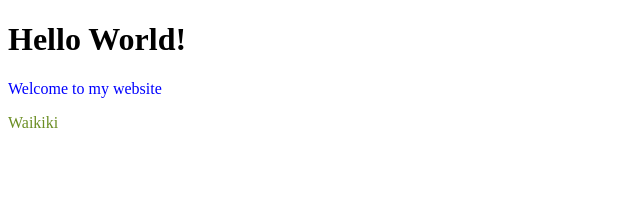
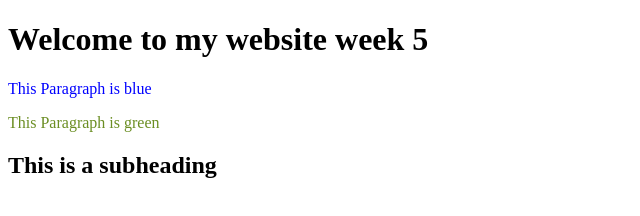
Before and after one commit to Sverde22/Repositorio, an Astro site: page / in a window 1280 px wide. Shown: the whole page, without its empty margins (0-640 px from the left). Built offline with nearby package versions, Linux system fonts and the light colour scheme; Astro itself is replaced by a stand-in of ours.

Commit message:
h2 "This is a subheading"

```diff
--- a/src/pages/index.astro
+++ b/src/pages/index.astro
@@ -9,8 +9,9 @@
 		<title>Astro</title>
 	</head>
 	<body>
-    <h1> Hello World!</h1>
-    <p style="color:blue">Welcome to my website</p>
-	<p style="color:olivedrab">Waikiki</p>
+    <h1> Welcome to my website week 5</h1>
+    <p style="color:blue">This Paragraph is blue</p>
+	<p style="color:olivedrab">This Paragraph is green</p>
+	<h2>This is a subheading</h2>
 	</body>
 </html>
```
